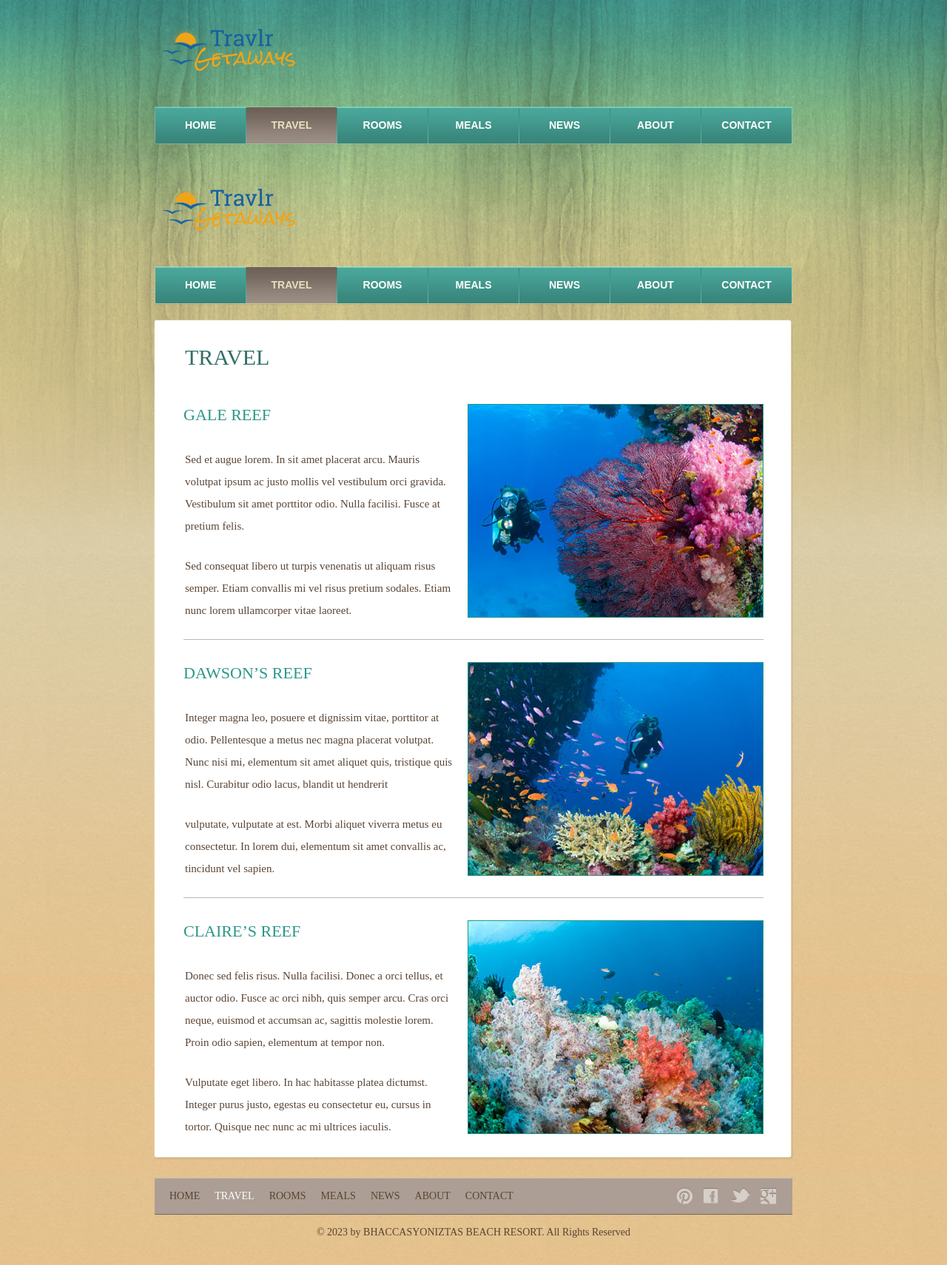
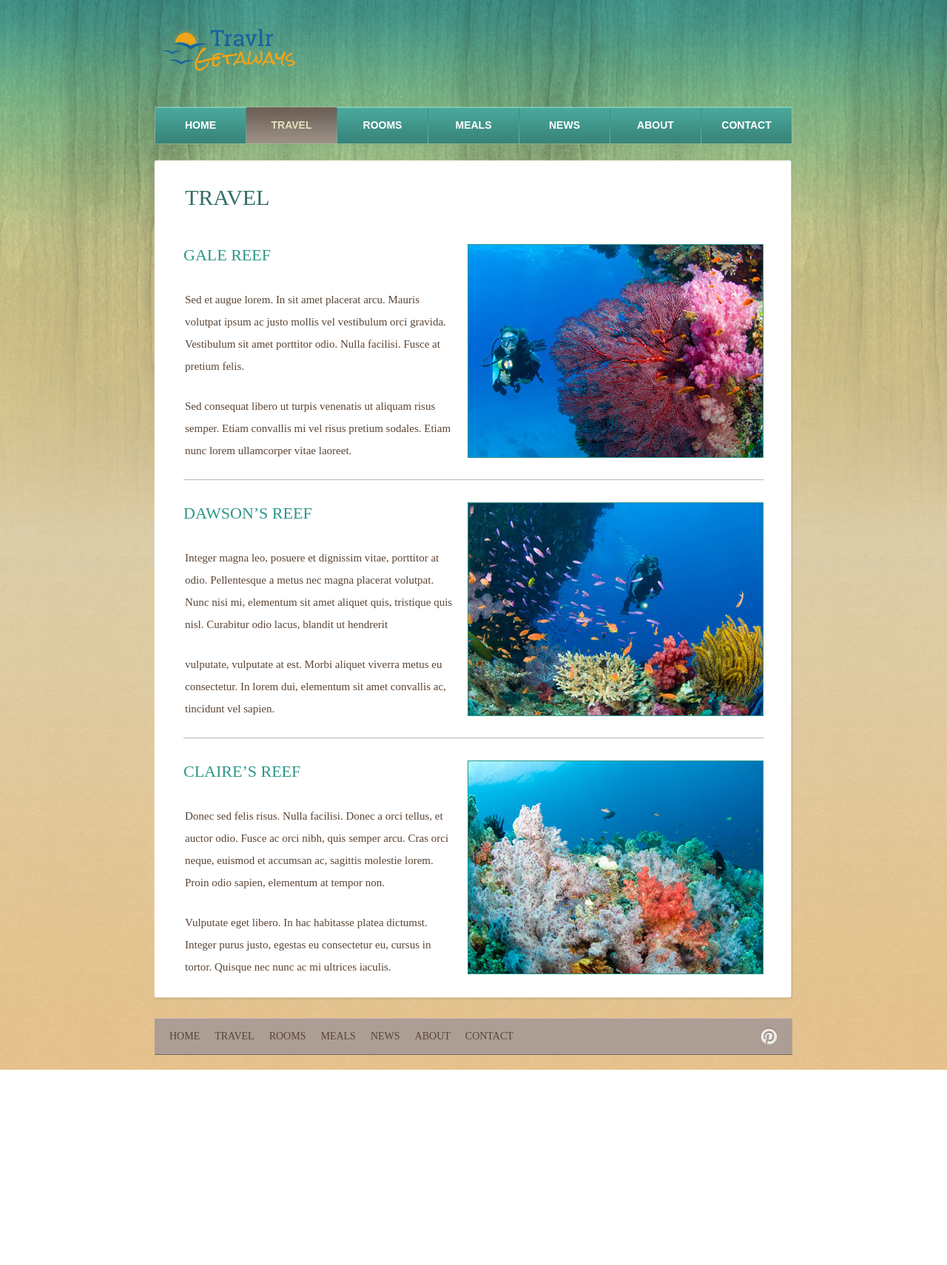
Before and after one commit to nwyrwas/Full-Stack-Development, a Node project: template app_server/views/travel.hbs in a window 1280 px wide. Shown: the whole page at 74% size. After the commit the page ends 1446 px from the top, so only its background shows below. Run offline with Node 20 templates, Linux system fonts and the light colour scheme; the template is opened without the code that fills it, so the values that code supplies are empty.

Commit message:
Module 2 - modified travel.hbs replacing <div> footer with contents from footer.hbs

```diff
--- a/app_server/views/travel.hbs
+++ b/app_server/views/travel.hbs
@@ -10,36 +10,6 @@
 	<div id="background">
 		<div id="page">
 			{{> header }}
-			<div id="header">
-				<div id="logo">
-					<a href="index.html"><img src="images/logo.png" alt="LOGO" height="100" width="200"></a>
-				</div>
-				<div id="navigation">
-					<ul>
-						<li>
-							<a href="index.html">Home</a>
-						</li>
-						<li class="selected">
-							<a href="travel.html">Travel</a>
-						</li>
-						<li>
-							<a href="rooms.html">Rooms</a>
-						</li>
-						<li>
-							<a href="meals.html">Meals</a>
-						</li>
-						<li>
-							<a href="news.html">News</a>
-						</li>
-						<li>
-							<a href="about.html">About</a>
-						</li>
-						<li>
-							<a href="contact.html">Contact</a>
-						</li>
-					</ul>
-				</div>
-			</div>
 			<div id="contents">
 				<div class="box">
 					<div>
@@ -82,39 +52,7 @@
 				</div>
 			</div>
 		</div>
-		<div id="footer">
-			<div>
-				<ul class="navigation">
-					<li>
-						<a href="index.html">Home</a>
-					</li>
-					<li class="active">
-						<a href=“travel.html">Travel</a>
-					</li>
-					<li>
-						<a href="rooms.html">Rooms</a>
-					</li>
-					<li>
-						<a href=“meals.html">Meals</a>
-					</li>
-					<li>
-						<a href="news.html">News</a>
-					</li>
-					<li>
-						<a href="about.html">About</a>
-					</li>
-					<li>
-						<a href="contact.html">Contact</a>
-					</li>
-				</ul>
-				<div id="connect">
-					<a href="http://pinterest.com/fwtemplates/" target="_blank" class="pinterest"></a> <a href="http://freewebsitetemplates.com/go/facebook/" target="_blank" class="facebook"></a> <a href="http://freewebsitetemplates.com/go/twitter/" target="_blank" class="twitter"></a> <a href="http://freewebsitetemplates.com/go/googleplus/" target="_blank" class="googleplus"></a>
-				</div>
-			</div>
-			<p>
-				© 2023 by BHACCASYONIZTAS BEACH RESORT. All Rights Reserved
-			</p>
-		</div>
+		{{> footer }}
 	</div>
 </body>
 </html>
```
Also changed, not shown: 1 other file.
